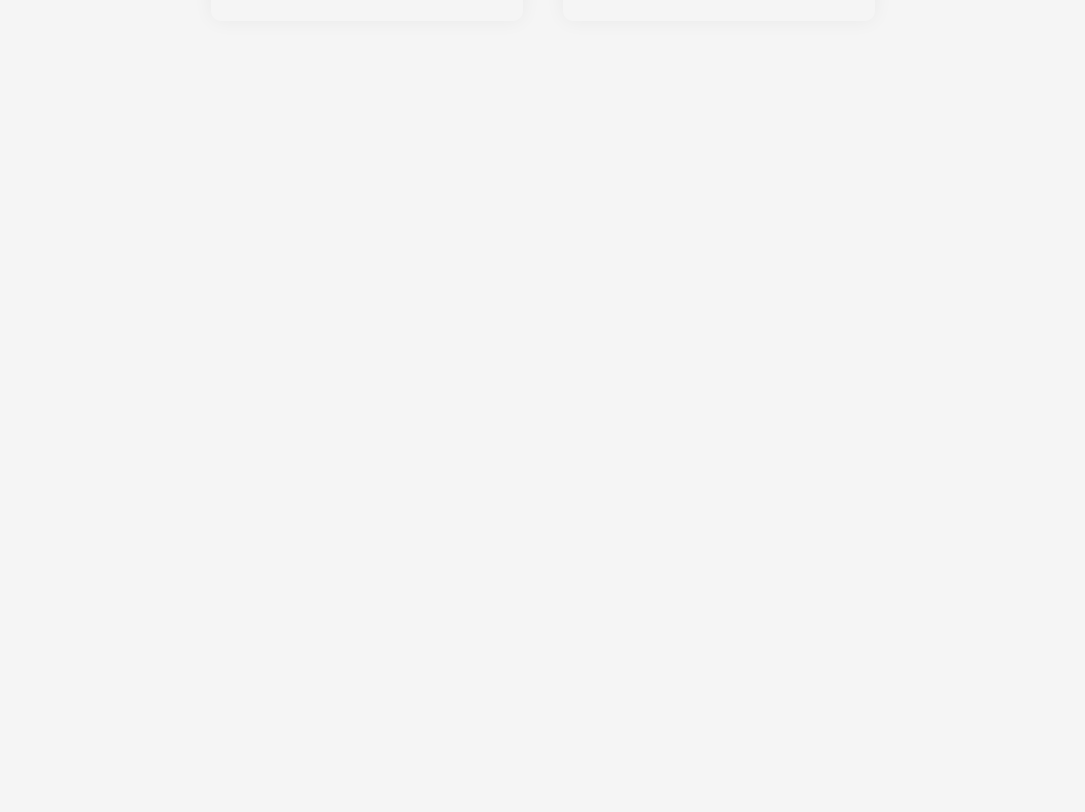
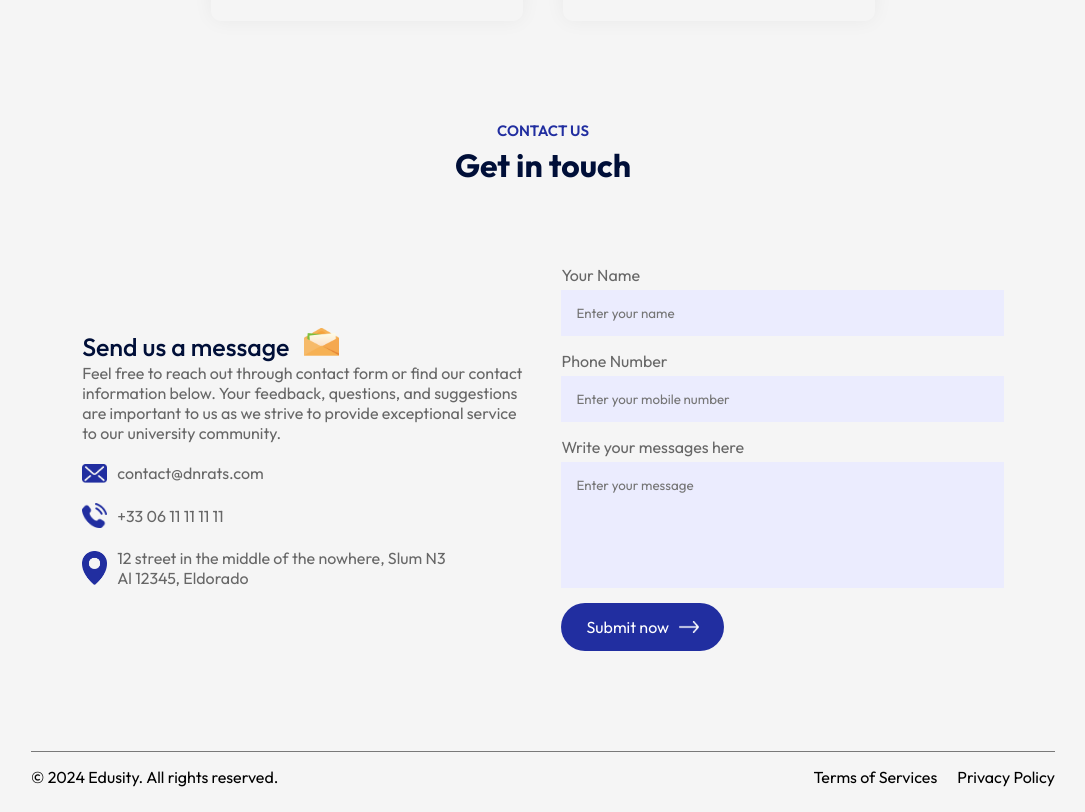
Before and after one commit to Dnrats/Edusity, a React (Vite) app in the folder edusity/: page / in a window 1280 px wide. Shown: the part 2980-3792 px from the top of the page, without its empty margins (97-1182 px from the left). Before the commit the page ends 3101 px from the top, so only its background shows below. Built offline with nearby package versions, Linux system fonts and the light colour scheme.

Commit message:
Added contact and footer components, and some style to them

```diff
--- a/edusity/src/App.jsx
+++ b/edusity/src/App.jsx
@@ -6,6 +6,8 @@
 import About from './Components/About/About'
 import Campus from './Components/Campus/Campus'
 import Testimonials from './Components/Testimonials/Testimonials'
+import Contact from './Components/Contact/Contact'
+import Footer from './Components/Footer/Footer'
 
 const App = () => {
   return (
@@ -20,6 +22,9 @@
         <Campus/>
         <Title subTitle='Testimonials' title='What students say'/>
         <Testimonials/>
+        <Title subTitle='Contact Us' title='Get in touch'/>
+        <Contact/>
+        <Footer/>
       </div>
     </div>
   )
--- /dev/null
+++ b/edusity/src/Components/Contact/Contact.css
@@ -0,0 +1,48 @@
+.contact{
+    margin: 80px auto;
+    max-width: 90%;
+    display: flex;
+    align-items: center;
+    justify-content: space-between;
+}
+.contact-col{
+    flex-basis: 48%;
+    color: #676767;
+}
+.contact-col h3{
+    color: #000F38;
+    font-weight: 500;
+    font-size: 25px;
+}
+.contact-col h3 img{
+    width: 35px;
+    margin-left: 10px;
+}
+.contact-col p{
+    max-width: 450px;
+    list-style: 0.3;
+}
+.contact-col ul li{
+    display: flex;
+    align-items: center;
+    margin: 20px 0;
+}
+.contact-col ul li img{
+    width: 25px;
+    margin-right: 10px;
+}
+.contact form input, .contact form textarea{
+    display: block;
+    width: 100%;
+    background: #EBECFE;
+    padding: 15px;
+    border: 0;
+    outline: 0;
+    margin-bottom: 15px;
+    margin-top: 5px;
+    resize: none;
+}
+.contact-col span{
+    display: block;
+    margin: 20px 0;
+}
--- /dev/null
+++ b/edusity/src/Components/Contact/Contact.jsx
@@ -0,0 +1,61 @@
+import React from 'react'
+import './Contact.css'
+import msg_icon from '/src/assets/msg-icon.png'
+import mail_icon from '/src/assets/mail-icon.png'
+import phone_icon from '/src/assets/phone-icon.png'
+import location_icon from '/src/assets/location-icon.png'
+import white_arrow from '/src/assets/white-arrow.png'
+
+const Contact = () => {
+  const [result, setResult] = React.useState("");
+
+  const onSubmit = async (event) => {
+    event.preventDefault();
+    setResult("Sending....");
+    const formData = new FormData(event.target);
+
+    formData.append("access_key", "927b0167-def6-49b3-9c30-ffdd1d9ffb19");
+
+    const response = await fetch("https://api.web3forms.com/submit", {
+      method: "POST",
+      body: formData
+    });
+
+    const data = await response.json();
+
+    if (data.success) {
+      setResult("Form Submitted Successfully");
+      event.target.reset();
+    } else {
+      console.log("Error", data);
+      setResult(data.message);
+    }
+  };
+  return (
+    <div className='contact'>
+        <div className="contact-col">
+            <h3>Send us a message <img src={msg_icon} alt="" /></h3>
+            <p>Feel free to reach out through contact form or find our contact information below. Your feedback, questions, and suggestions are important to us as we strive to provide exceptional service to our university community.</p>
+            <ul>
+                <li><img src={mail_icon} alt="" />contact@dnrats.com</li>
+                <li><img src={phone_icon} alt="" />+33 06 11 11 11 11</li>
+                <li><img src={location_icon} alt="" />12 street in the middle of the nowhere, Slum N3<br/>Al 12345, Eldorado</li>
+            </ul>
+        </div>
+        <div className="contact-col">
+          <form onSubmit={onSubmit}>
+            <label>Your Name</label>
+            <input type="text" name="name" placeholder='Enter your name' required/>
+            <label>Phone Number</label>
+            <input type="tel" name='phone' placeholder='Enter your mobile number' required/>
+            <label>Write your messages here</label>
+            <textarea name="message" rows="6" placeholder='Enter your message' required></textarea>
+            <button type='submit' className='btn dark-btn'>Submit now<img src={white_arrow} alt="" /></button>
+          </form>
+          <span>{result}</span>
+        </div>
+    </div>
+  )
+}
+
+export default Contact
--- /dev/null
+++ b/edusity/src/Components/Footer/Footer.css
@@ -0,0 +1,13 @@
+.footer{
+    margin: 10px auto;
+    display: flex;
+    align-items: center;
+    justify-content: space-between;
+    border-top: 1px solid #797979;
+    padding: 15px 0;
+}
+.footer ul li{
+    list-style: none;
+    display: inline-block;
+    margin-left: 20px;
+}
--- /dev/null
+++ b/edusity/src/Components/Footer/Footer.jsx
@@ -0,0 +1,16 @@
+import React from 'react'
+import './Footer.css'
+
+const Footer = () => {
+  return (
+    <div className='footer'>
+      <p>© 2024 Edusity. All rights reserved.</p>
+      <ul>
+        <li>Terms of Services</li>
+        <li>Privacy Policy</li>
+      </ul>
+    </div>
+  )
+}
+
+export default Footer
```
